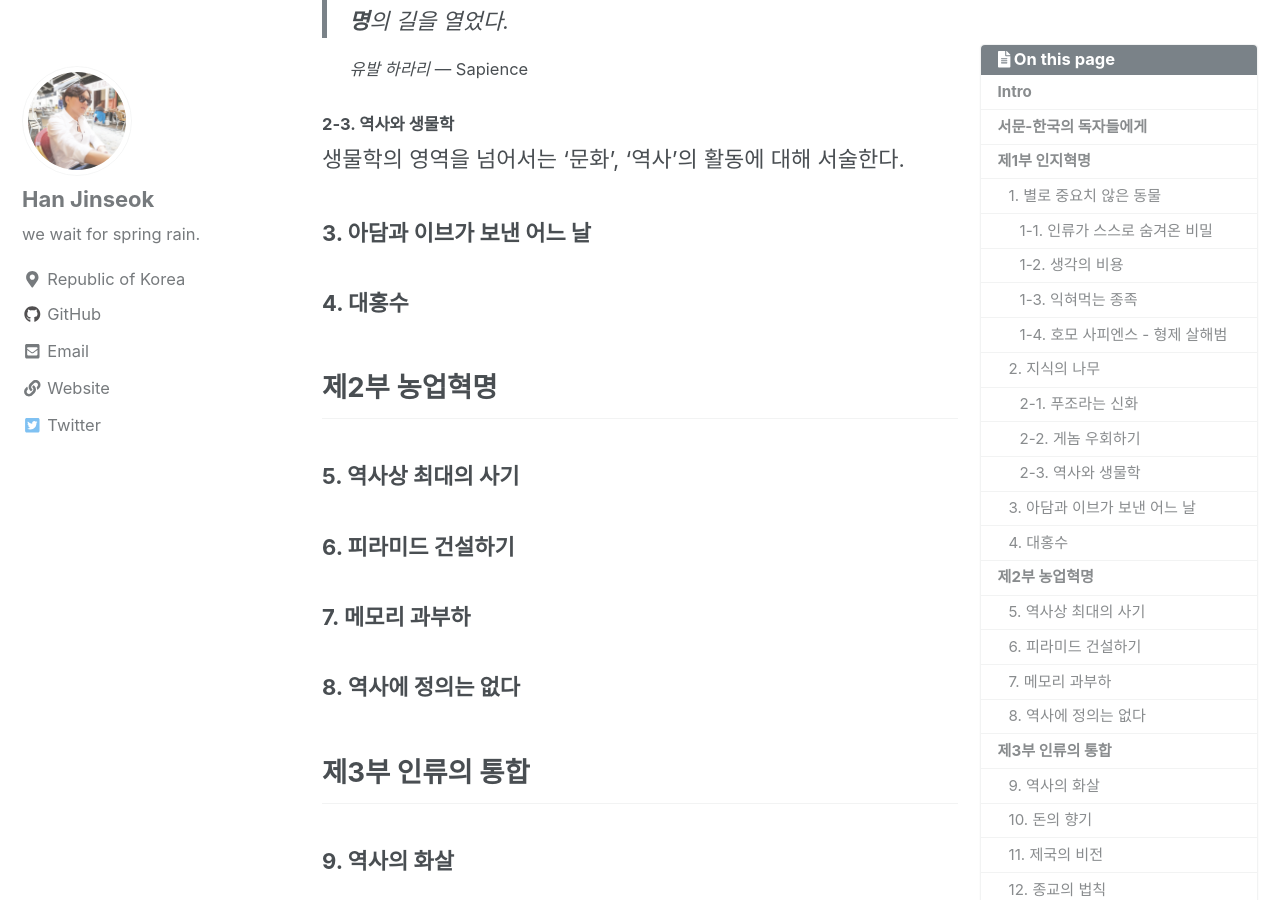
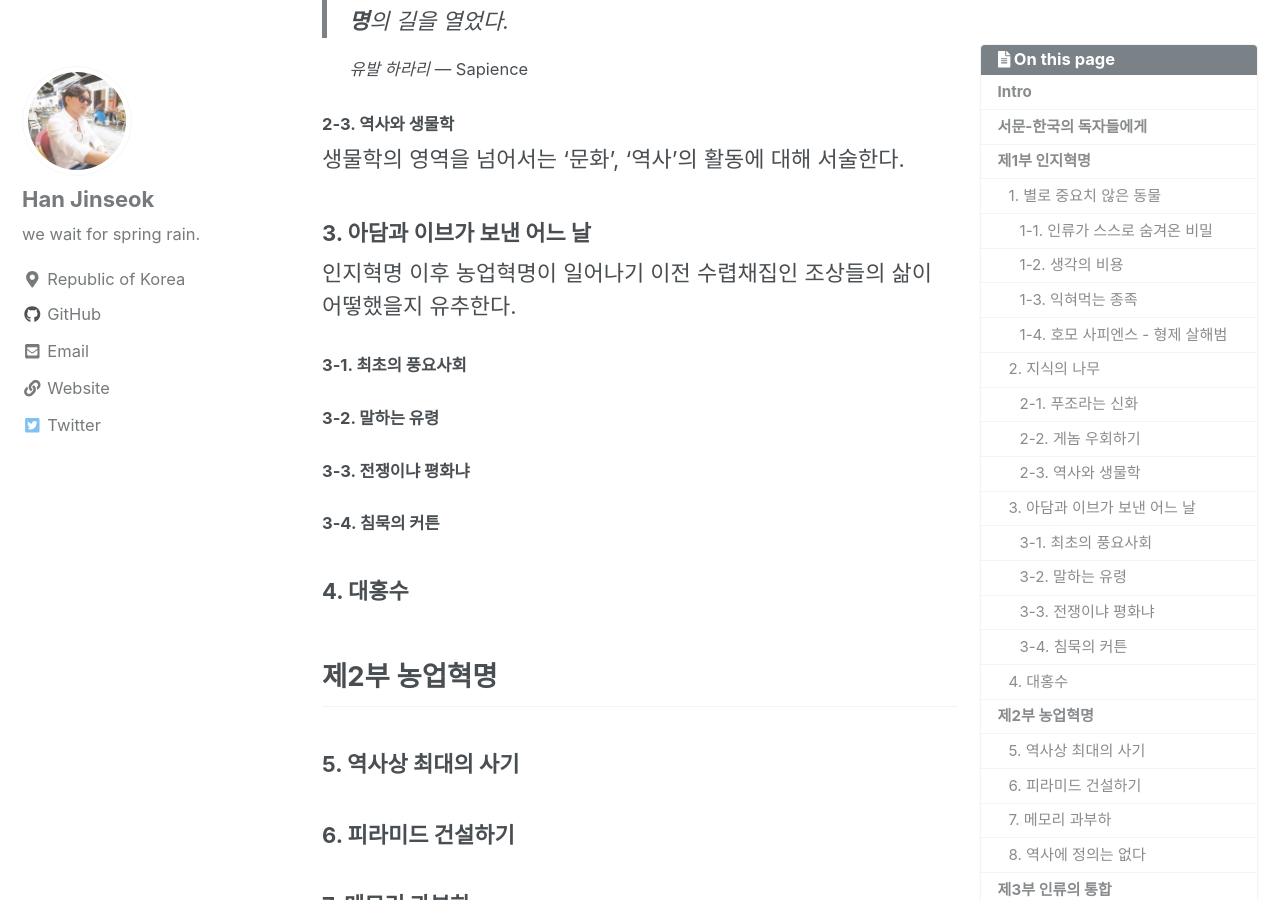
Before and after one commit to moregorenine/moregorenine.github.io, a Jekyll site: the page built from _posts/book/2019-01-22-sapiens.md, in a window 1280 px wide and 900 px high, scrolled down 3645 px. Built offline with Jekyll 4.4.1, drawn with Linux system fonts in a browser that asks for light colours; nearby versions of some CDN libraries; comment, search, counter and statistics services are not loaded; a style sheet for code colours, icons or effects is not loaded.

Commit message:
Update 2019-01-22-sapiens.md

```diff
--- a/_posts/book/2019-01-22-sapiens.md
+++ b/_posts/book/2019-01-22-sapiens.md
@@ -104,6 +104,14 @@ toc_sticky: true
 생물학의 영역을 넘어서는 '문화', '역사'의 활동에 대해 서술한다.
 
 ### 3. 아담과 이브가 보낸 어느 날
+
+인지혁명 이후 농업혁명이 일어나기 이전 수렵채집인 조상들의 삶이 어떻했을지 유추한다.
+
+#### 3-1. 최초의 풍요사회
+#### 3-2. 말하는 유령
+#### 3-3. 전쟁이냐 평화냐
+#### 3-4. 침묵의 커튼
+
 ### 4. 대홍수
 
 ## 제2부 농업혁명
```
